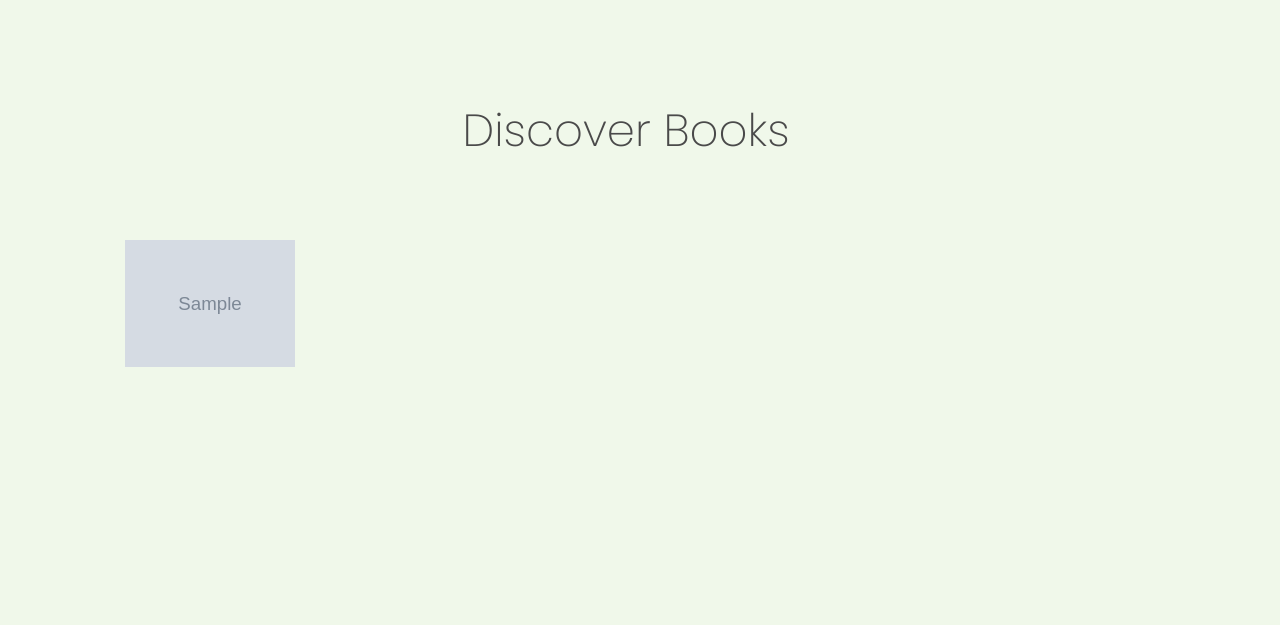
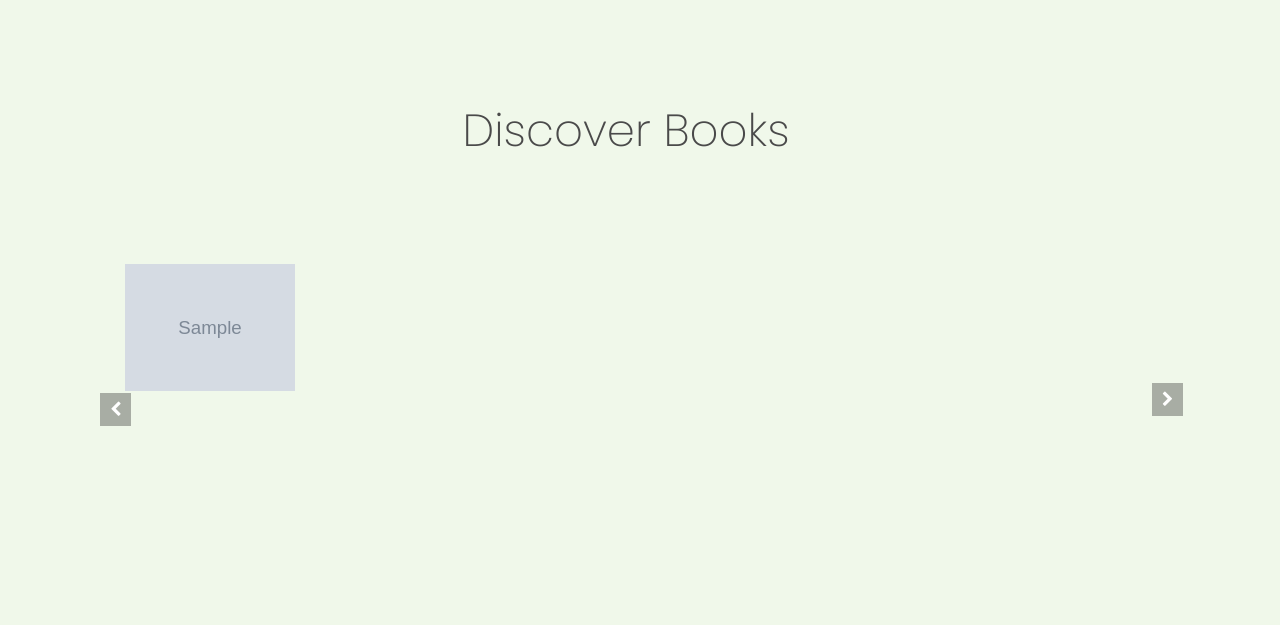
Before and after one commit to ZARASHIKI/Project_Library, a Flask app: template templates/detail.html in a window 1280 px wide. Shown: the part 468-1093 px from the top of the page. Run offline with Flask 3, Linux system fonts and the light colour scheme; the template is opened without the code that fills it: most values are stand-ins (such as "Sample title", 1, 10 or a date in 2020); grey boxes marked "Sample" are stand-in pictures; some libraries are stand-ins or nearby versions.

Commit message:
discover update

```diff
--- a/app.py
+++ b/app.py
@@ -117,7 +117,8 @@ def detail(keyword):
             return render_template('detail.html',buku_detail=books_collection,user_info=user_info,discovery=discovery)
     except (jwt.ExpiredSignatureError, jwt.exceptions.DecodeError):
         books_collection = db.books_collection.find_one({'Judul':keyword})
-        if 'Genre' in books_collection:
+        genre = 'Genre'
+        if genre in books_collection:
             genre_to_search = books_collection['Genre']
             discovery = db.books_collection.find({"Genre": {"$all":genre_to_search}})
             return render_template('detail.html',buku_detail=books_collection,user_info='',discovery=discovery)
--- a/static/style.css
+++ b/static/style.css
@@ -604,7 +604,6 @@ section .main .main_img img {
     display: grid;
     grid-template-columns: 1fr 1fr 1fr 1fr 1fr 1fr 1fr 1fr 1fr 1fr 1fr 1fr 1fr 1fr 1fr;
     overflow: hidden;
-    overflow-x: scroll;
 }
 
 .discover .discover-book-box .discover-book-card {
@@ -763,3 +762,31 @@ h3 {
     margin-left: 25px;
     margin-bottom: 5px;
 }
+
+.discover-buttonl{
+    position: relative;
+    top: 34%;
+    transform: translateY(50%);
+    right: 3,3%;
+    background-color: rgba(0, 0, 0, 0.3);
+    color: #fff;
+    border: none;
+    padding: 5px 10px;
+    cursor: pointer;
+    z-index: 1;
+  }
+
+  .discover-buttonr {
+    position:relative;
+    top: -27%;
+    transform: translateY(50%);
+    background-color: rgba(0, 0, 0, 0.3);
+    right: -100%;
+    color: white;
+    padding: 5px 10px;
+    cursor: pointer;
+    z-index: 1;
+  }
+  .discover:hover .discover-button {
+    display: block;
+  }
--- a/templates/detail.html
+++ b/templates/detail.html
@@ -11,7 +11,7 @@
   <script src="https://cdn.jsdelivr.net/npm/bootstrap@5.3.2/dist/js/bootstrap.bundle.min.js"
     integrity="sha384-C6RzsynM9kWDrMNeT87bh95OGNyZPhcTNXj1NW7RuBCsyN/o0jlpcV8Qyq46cDfL"
     crossorigin="anonymous"></script>
-
+  <link rel="stylesheet" href="https://cdn.jsdelivr.net/npm/bootstrap-icons@1.11.2/font/bootstrap-icons.min.css">
   <!-- Font Awesome -->
   <link rel="stylesheet" href="https://cdn.jsdelivr.net/npm/@fortawesome/fontawesome-free@6.4.2/css/fontawesome.min.css"
     integrity="sha384-BY+fdrpOd3gfeRvTSMT+VUZmA728cfF9Z2G42xpaRkUGu2i3DyzpTURDo5A6CaLK" crossorigin="anonymous" />
@@ -43,14 +43,21 @@
 </head>
 <script>
   $(document).ready(function () {
+    let scrollDistance = 200;
     let user_info = '{{user_info}}'
-  if (user_info == 'undefined' && user_info == null && user_info == '') {
-    console.log('KOSONG')
-  }
-  else{
+    if (user_info == 'undefined' && user_info == null && user_info == '') {
+      console.log('KOSONG')
+    }
+    else {
       cekbookmark("{{user_info.profile_name}}", "{{buku_detail.Judul}}");
-  }
-});
+    }
+    $(".discover-buttonl").click(function() {
+      $(".discover-book-box").animate({scrollLeft: "-=" + scrollDistance + "px"}, "slow");
+    });
+    $(".discover-buttonr").click(function() {
+      $(".discover-book-box").animate({scrollLeft: "+=" + scrollDistance + "px"}, "slow");
+    });
+  });
 </script>
 
 <body>
@@ -83,8 +90,10 @@
           class="dropdown-toggle is-rounded" data-bs-toggle="dropdown" data-bs-display="static" aria-haspopup="true"
           aria-expanded="false" role="button">
         <ul class="dropdown-menu dropdown-menu-end ">
-          <li><a class="dropdown-item" href="/profile"><i class="fa fa-solid fa-user" style="margin-right: 5px;"></i>{{user_info.profile_name}}</a></li>
-          <li><a class="dropdown-item" onclick="logout()"><i class="fa fa-solid fa-arrow-right-from-bracket" style="margin-right: 2px;"></i>Log Out</a></li>
+          <li><a class="dropdown-item" href="/profile"><i class="fa fa-solid fa-user"
+                style="margin-right: 5px;"></i>{{user_info.profile_name}}</a></li>
+          <li><a class="dropdown-item" onclick="logout()"><i class="fa fa-solid fa-arrow-right-from-bracket"
+                style="margin-right: 2px;"></i>Log Out</a></li>
         </ul>
       </div>
       {% else %}
@@ -175,6 +184,7 @@
 
   <div class="discover">
     <h1>Discover Books</h1>
+    <a class="discover-buttonl"><i class="fa fa-chevron-left" width="32" height="32"></i></a>
     <div class="discover-book-box">
       {% for dis in discovery %}
       <div class="discover-book-card">
@@ -182,7 +192,7 @@
       </div>
       {% endfor %}
     </div>
+    <a class="discover-buttonr"><i class="fa fa-chevron-right" width="32" height="32"></i></a>
   </div>
 </body>
-
 </html>
```
